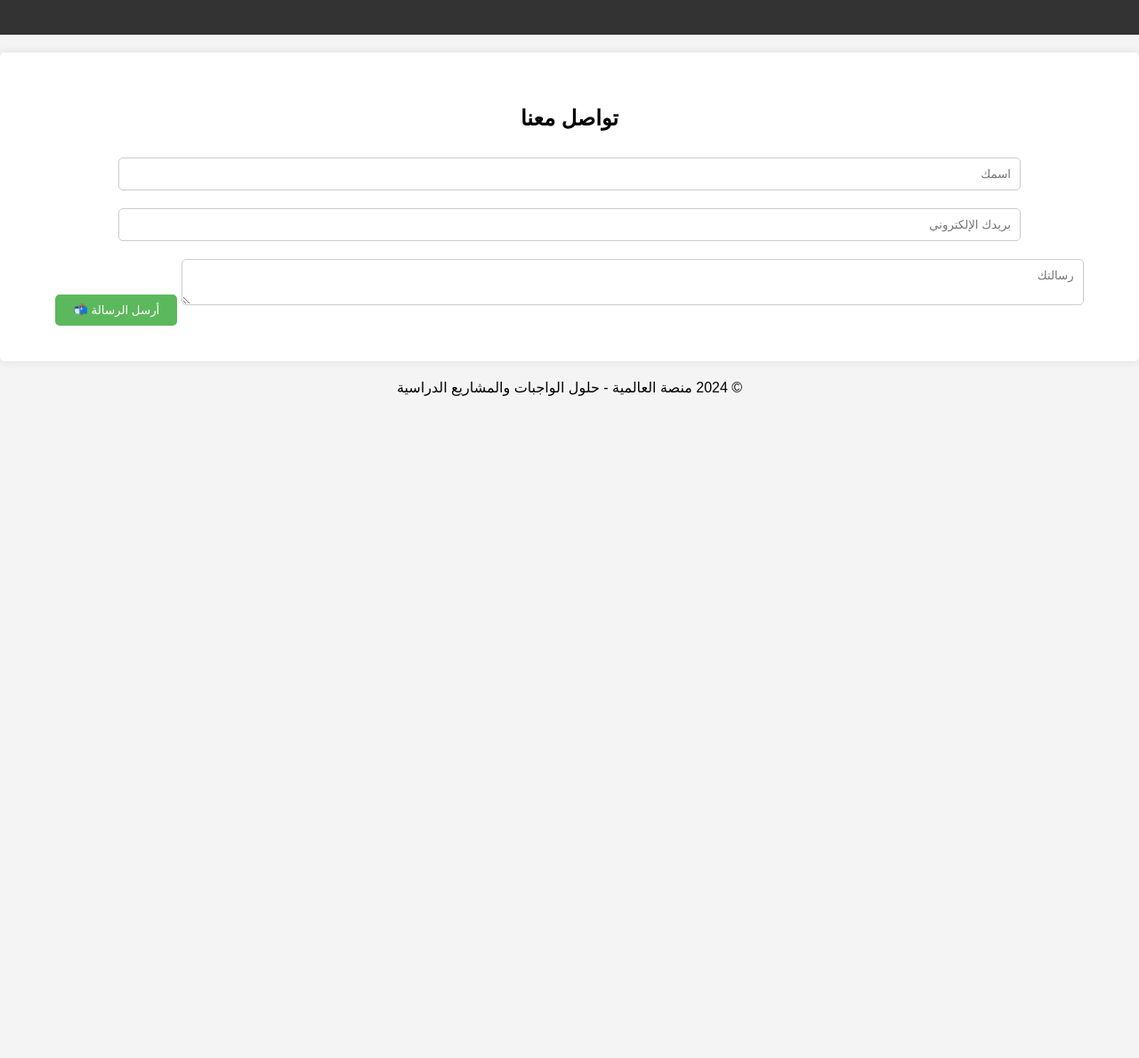
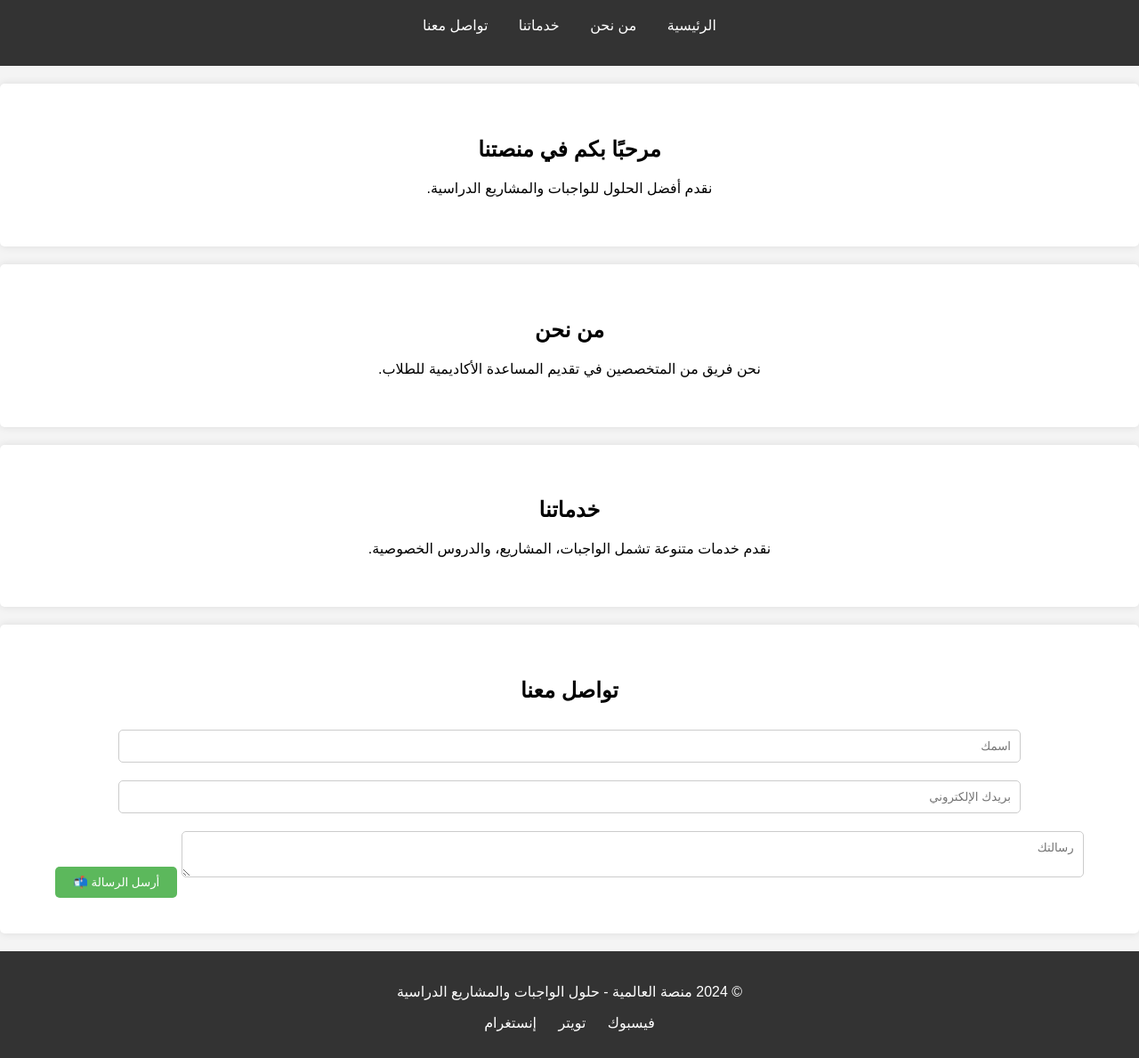
Before and after one commit to Zainabm01/zainabtm01.github.io, a plain HTML site: page index.html in a window 1280 px wide. Shown: the part 82-1271 px from the top of the page at 89% size. Before the commit the page ends 800 px from the top, so only its background shows below. Drawn offline with Linux system fonts and the light colour scheme.

Commit message:
Update index.html

```diff
--- a/index.html
+++ b/index.html
@@ -18,6 +18,19 @@
             background: #333;
             color: #fff;
             padding: 20px 0;
+        }
+        nav ul {
+            list-style: none;
+            padding: 0;
+        }
+        nav ul li {
+            display: inline;
+            margin: 0 15px;
+        }
+        nav ul li a {
+            color: #fff;
+            text-decoration: none;
+            transition: color 0.3s;
         }
         section {
             padding: 40px 20px;
@@ -45,12 +58,49 @@
         button:hover {
             background-color: #4cae4c;
         }
+        footer {
+            text-align: center;
+            padding: 20px 0;
+            background: #333;
+            color: #fff;
+        }
+        .social-icons {
+            margin: 10px 0;
+        }
+        .social-icons a {
+            margin: 0 10px;
+            color: #fff;
+            text-decoration: none;
+        }
     </style>
 </head>
 <body>
     <header>
         <h1>منصة العالمية - حلول الواجبات والمشاريع الدراسية</h1>
+        <nav>
+            <ul>
+                <li><a href="#home">الرئيسية</a></li>
+                <li><a href="#about">من نحن</a></li>
+                <li><a href="#services">خدماتنا</a></li>
+                <li><a href="#contact">تواصل معنا</a></li>
+            </ul>
+        </nav>
     </header>
+
+    <section id="home">
+        <h2>مرحبًا بكم في منصتنا</h2>
+        <p>نقدم أفضل الحلول للواجبات والمشاريع الدراسية.</p>
+    </section>
+
+    <section id="about">
+        <h2>من نحن</h2>
+        <p>نحن فريق من المتخصصين في تقديم المساعدة الأكاديمية للطلاب.</p>
+    </section>
+
+    <section id="services">
+        <h2>خدماتنا</h2>
+        <p>نقدم خدمات متنوعة تشمل الواجبات، المشاريع، والدروس الخصوصية.</p>
+    </section>
 
     <section id="contact">
         <h2>تواصل معنا</h2>
@@ -64,6 +114,11 @@
 
     <footer>
         <p>&copy; 2024 منصة العالمية - حلول الواجبات والمشاريع الدراسية</p>
+        <div class="social-icons">
+            <a href="https://facebook.com" target="_blank">فيسبوك</a>
+            <a href="https://twitter.com" target="_blank">تويتر</a>
+            <a href="https://instagram.com" target="_blank">إنستغرام</a>
+        </div>
     </footer>
 </body>
 </html>
```
